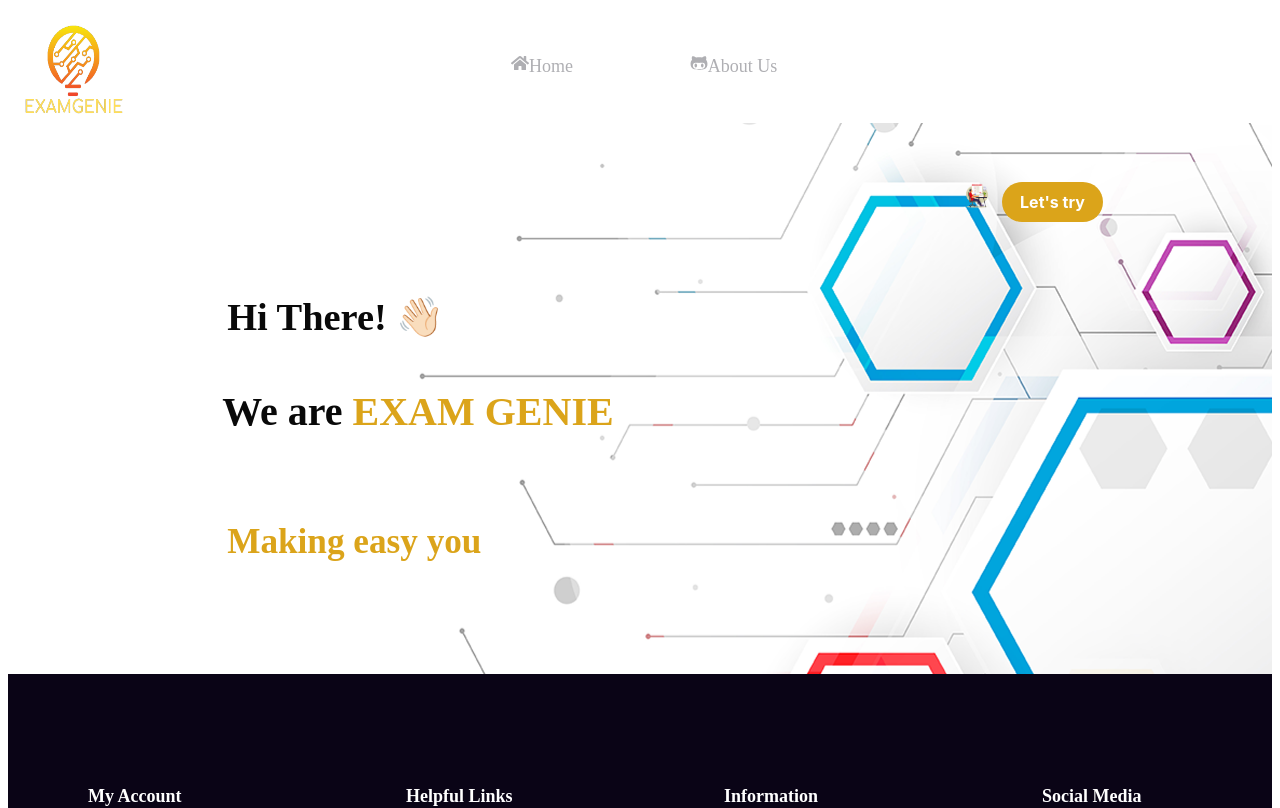
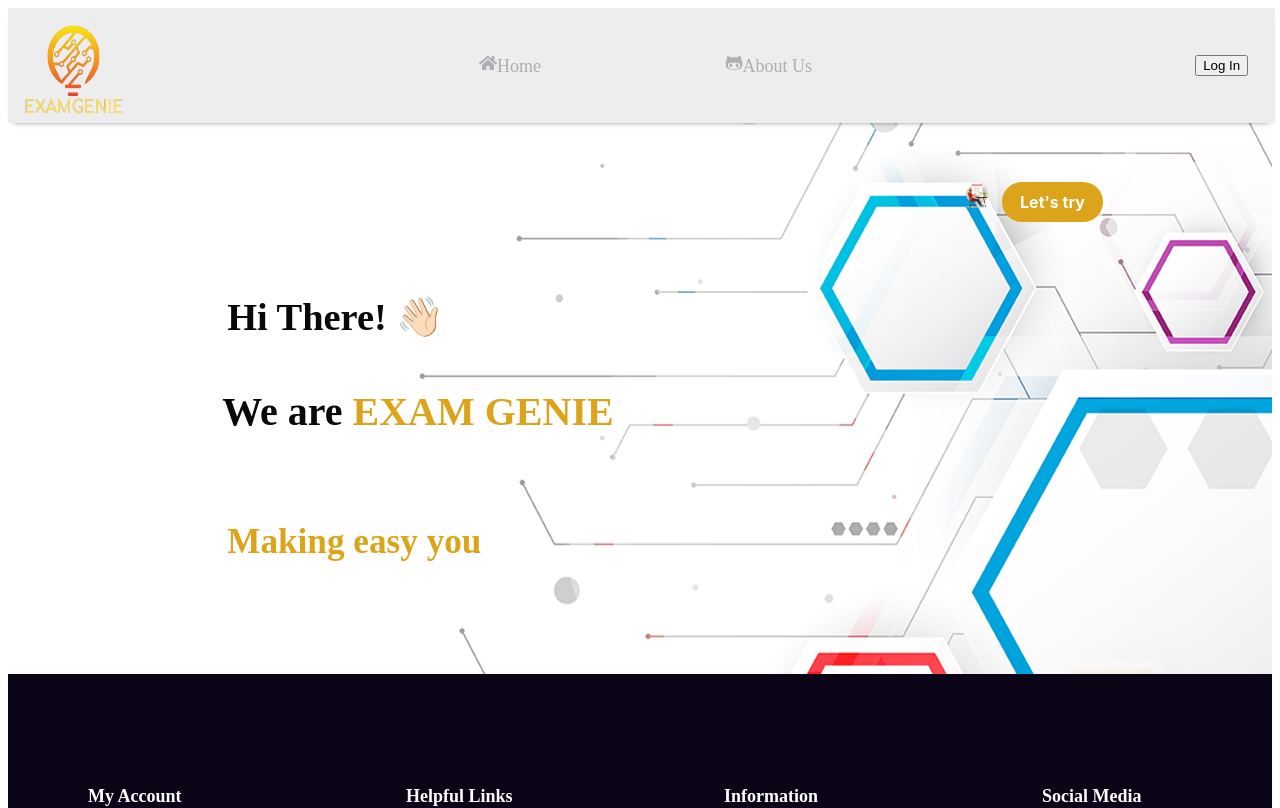
Before and after one commit to femorales7/exam-genie, a React (Create React App) app in the folder frontend/: page / in a window 1280 px wide. Shown: the top 808 px of the page. Built offline with nearby package versions, Linux system fonts and the light colour scheme.

Commit message:
topnav css

```diff
--- a/frontend/src/components/TopMenu2.jsx
+++ b/frontend/src/components/TopMenu2.jsx
@@ -24,16 +24,19 @@
           <Link to="/about"><FaGithubAlt />About Us</Link>
           {isAuthenticated && (
           <>
-          <Link to="/exam"><FaBookReader />Text Exam</Link>
+          <Link to="/exam"><FaBookReader />Test Exam</Link>
+          <Link to="/game"><FaBookReader />Player Challenge</Link>
           <Link to="/dashboard"><FaChartLine />Dashboard</Link>
           </>
           )}
         </div>
 
         <div class="navigation">
-          <a class="button" href="">
+          <a class="button" href="/dashboard">
   	      <Profile/>
-          <div class="logout">LOGOUT</div>
+          {isAuthenticated ?
+          <div class="logout"><LogoutButton /></div> :
+          <LoginButton />}
           </a>
         </div>
       </div>
--- a/frontend/src/styles/TopMenu2.scss
+++ b/frontend/src/styles/TopMenu2.scss
@@ -8,15 +8,18 @@
 }
 
 .topNav-container {
-  background-color: white;
+  background-color: rgb(237, 237, 237);
   width: 99%;
   display: flex;
   align-items: center;
   justify-content: space-between;
+  -webkit-box-shadow: 0 4px 6px -6px #222;
+  -moz-box-shadow: 0 4px 6px -6px #222;
+  box-shadow: 0 4px 6px -6px #222;
 }
 
 .topNav-container--navigation {
-  width: 500px;
+  width: 700px;
   display: flex;
   justify-content: space-evenly;
   a {
@@ -69,7 +72,7 @@
   overflow: hidden;
 }
 
-a:hover {
+a:hover button{
   width: 125px;
 }
 
```
